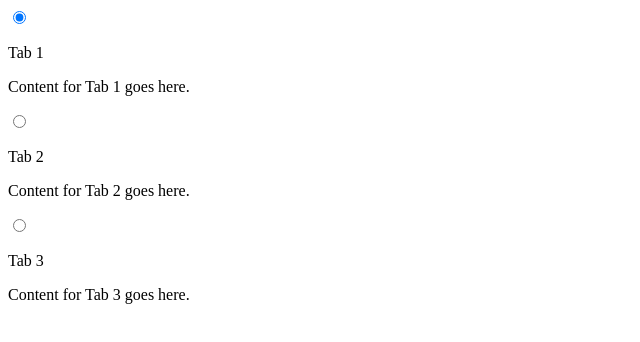
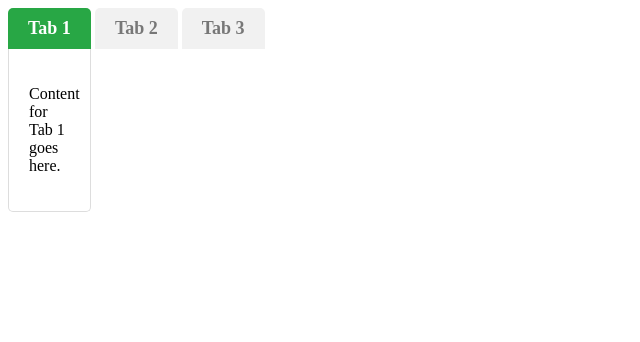
Before and after one commit to pi-dev500/pi-dev500.github.io, a plain HTML site: page index.html in a window 1280 px wide. Shown: the whole page, without its empty margins (0-640 px from the left). Drawn offline with Linux system fonts and the light colour scheme.

Commit message:
Update style.css

```diff
--- a/style.css
+++ b/style.css
@@ -1,16 +1,58 @@
-form.form-example {
-    display: table;
+/* Reset styles */
+.tabs {
+  margin: 0;
+  padding: 0;
+  border: none;
 }
 
-div.form-example {
-    display: table-row;
+.tab {
+  display: inline-block;
+  margin: 0;
+  padding: 0;
+  border: none;
+  position: relative;
+  z-index: 1;
 }
 
-label, input {
-    display: table-cell;
-    margin-bottom: 20px;
+.tab input[type="radio"] {
+  position: absolute;
+  top: -9999px;
+  left: -9999px;
 }
 
-label {
-    padding-right: 20px;
+.tab label {
+  display: inline-block;
+  margin: 0;
+  padding: 10px 20px;
+  font-size: 18px;
+  font-weight: bold;
+  cursor: pointer;
+  position: relative;
+  z-index: 2;
+  color: #777;
+  background-color: #f1f1f1;
+  border-radius: 5px 5px 0 0;
 }
+
+.tab input[type="radio"]:checked + label {
+  color: #fff;
+  background-color: #28a745;
+}
+
+.tab-content {
+  display: none;
+  position: absolute;
+  top: 100%;
+  left: 0;
+  right: 0;
+  padding: 20px;
+  background-color: #fff;
+  border: 1px solid #ddd;
+  border-top: none;
+  border-radius: 0 0 5px 5px;
+  z-index: 1;
+}
+
+.tab input[type="radio"]:checked ~ .tab-content {
+  display: block;
+}
```
